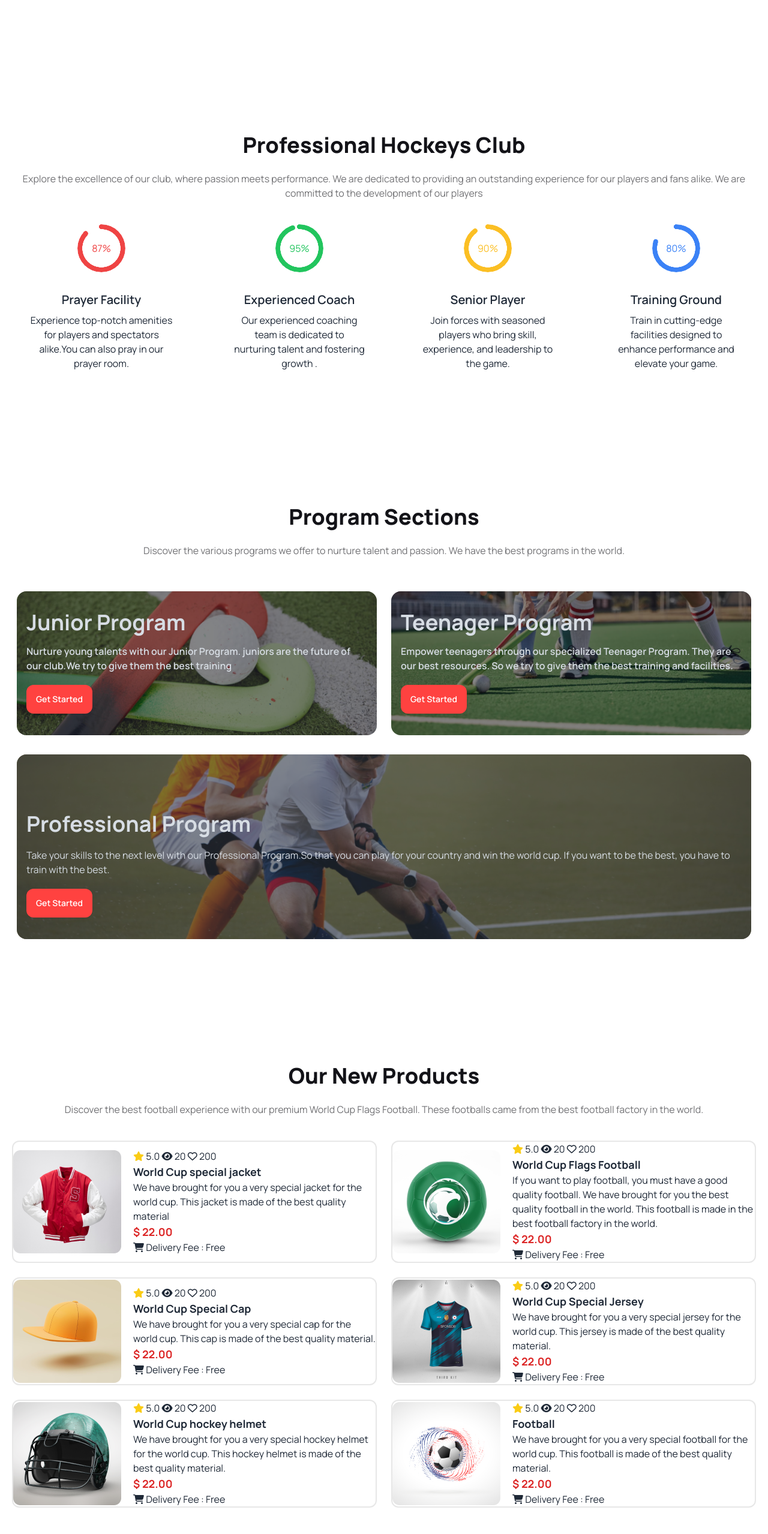
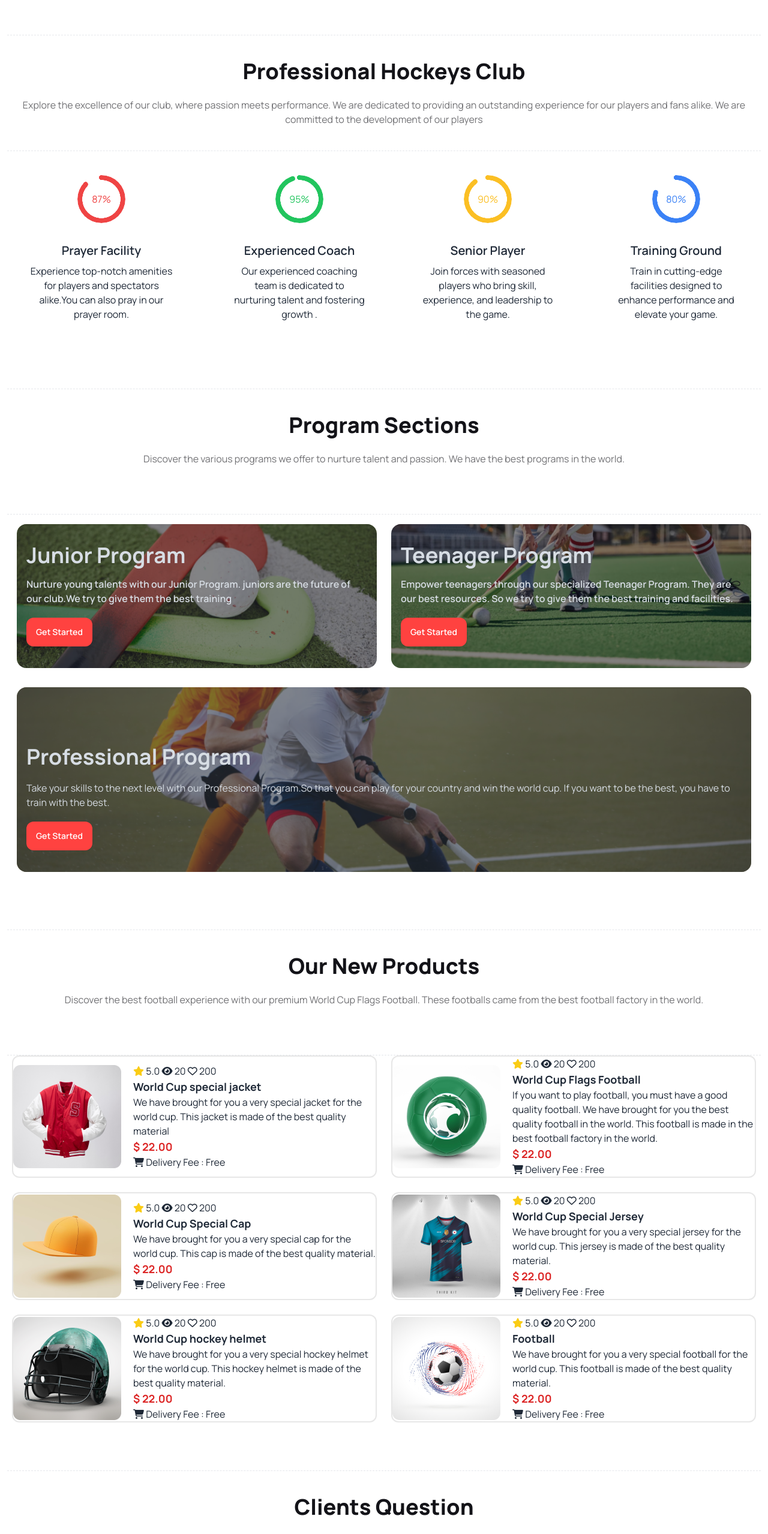
Before and after one commit to NabilaFerdousPrapty/Hockeys, a plain HTML site: page index.html in a window 1280 px wide. Shown: the part 897-3455 px from the top of the page at 60% size. Drawn offline with nearby package versions, Linux system fonts and the light colour scheme.

Commit message:
error fixed

```diff
--- a/index.html
+++ b/index.html
@@ -129,8 +129,9 @@
         <!-- .............................
     hockey club section starts here
      ............................-->
-        <section class="mt-28 pt-10 lg:pt-20 text-center">
-            <div>
+        <section class="lg:mt-7 md:mt-6 mt-40 text-center">
+            <div class=" ">
+                <div class="border-t border-b text-[#131318] border-opacity-20 border-dashed lg:py-10 md:py-7 py-5">
                     <h2 class="text-xl lg:text-4xl font-extrabold text-[#131318] pb-6">
                         Professional Hockeys Club
                     </h2>
@@ -140,6 +141,8 @@
                         outstanding experience for our players and fans alike. We are committed to the development of our
                         players
                     </p>
+                </div>
+
                 <div class="grid grid-cols-1 md:grid-cols-2 lg:grid-cols-4 lg:space-x-8">
                     <div class="card w-auto text-center">
                         <figure class="px-10 pt-10">
@@ -202,8 +205,9 @@
     Program Sections section starts here
      ............................-->
 
-        <section class="mt-28 pt-10 lg:pt-20 text-center">
+        <section class=" pt-10 lg:pt-20 text-center">
             <div>
+                <div class="border-t border-b text-[#131318] border-opacity-20 border-dashed lg:py-10 md:py-7 py-5">
                     <h2 class="text-xl lg:text-4xl font-extrabold text-[#131318] pb-6">
                         Program Sections
                     </h2>
@@ -212,6 +216,8 @@
                         the
                         world.
                     </p>
+                </div>
+
                 <div class="flex justify-center items-center flex-col lg:flex-row gap-6 p-4 ">
 
 
@@ -286,8 +292,9 @@
      new product section starts here
         .............................-->
 
-        <section class="mt-28 pt-10 lg:pt-20 text-center">
+        <section class=" pt-10 lg:pt-20 text-center">
             <div>
+                <div class="border-t border-b text-[#131318] border-opacity-20 border-dashed lg:py-10 md:py-7 py-5">
                     <h2 class="text-xl lg:text-4xl font-extrabold text-[#131318] pb-6">
                         Our New Products
                     </h2>
@@ -295,6 +302,8 @@
                         Discover the best football experience with our premium World Cup Flags Football.
                         These footballs came from the best football factory in the world.
                     </p>
+                </div>
+
 
                 <div class="grid grid-cols-1 lg:grid-cols-2 gap-6 px-2">
                     <div
@@ -467,8 +476,8 @@
      new product section ends here
         .............................-->
 
-        <section class="mt-28 pt-10 lg:pt-20 text-center">
-            <div>
+        <section class=" pt-10 lg:pt-20 text-center">
+            <div class="border-t border-b text-[#131318] border-opacity-20 border-dashed lg:py-10 md:py-7 py-5">
                 <h2 class="text-xl lg:text-4xl font-extrabold text-[#131318] pb-6">
                     Clients Question
                 </h2>
@@ -573,14 +582,17 @@
             </div>
 
         </section>
-        <section class="mt-28 pt-10 lg:pt-20 text-center px-3 lg:px-0">
+        <section class=" pt-10 lg:pt-20 text-center px-3 lg:px-0">
             <div>
+                <div class="border-t border-b text-[#131318] border-opacity-20 border-dashed lg:py-10 md:py-7 py-5">
                     <h2 class="text-xl lg:text-4xl font-extrabold text-[#131318] pb-6">
                         Get In Touch
                     </h2>
                     <p class="text-[#131318] opacity-60 pb-2 md:pb-6 lg:pb-10">
                        If you subscribe to our website, you will get all the latest news and updates about our club. <br> Don't worry we will not spam you.Feel free to subscribe to our website.
                     </p>
+                </div>
+
                 <div>
                     <div class="grid grid-cols-6 md:grid-cols-12 lg:grid-cols-12  gap-4">
                         <div class="lg:col-span-4 lg:row-span-10 md:col-span-4 md:row-span-10 col-span-12">
```
Lines whose indentation alone changed are shown as unchanged.
